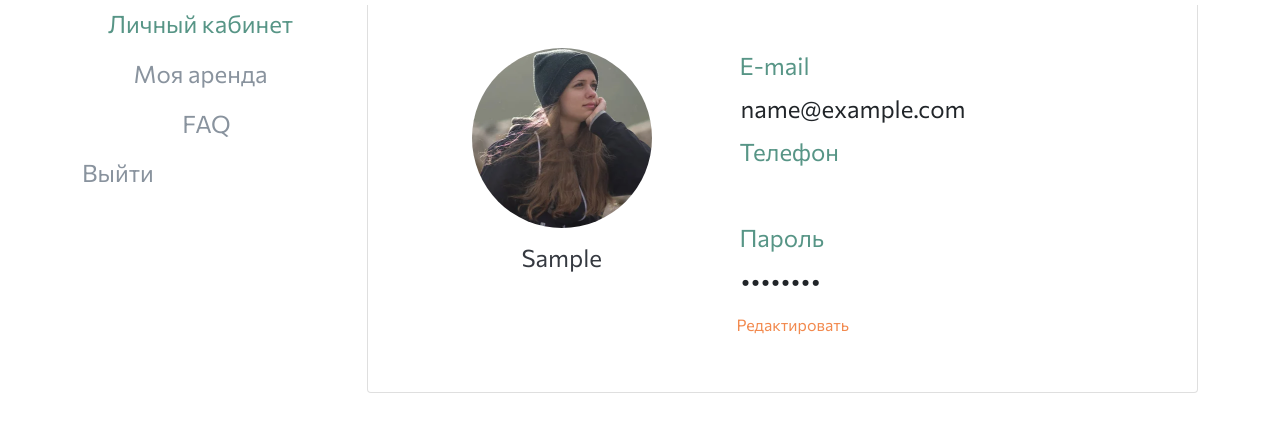
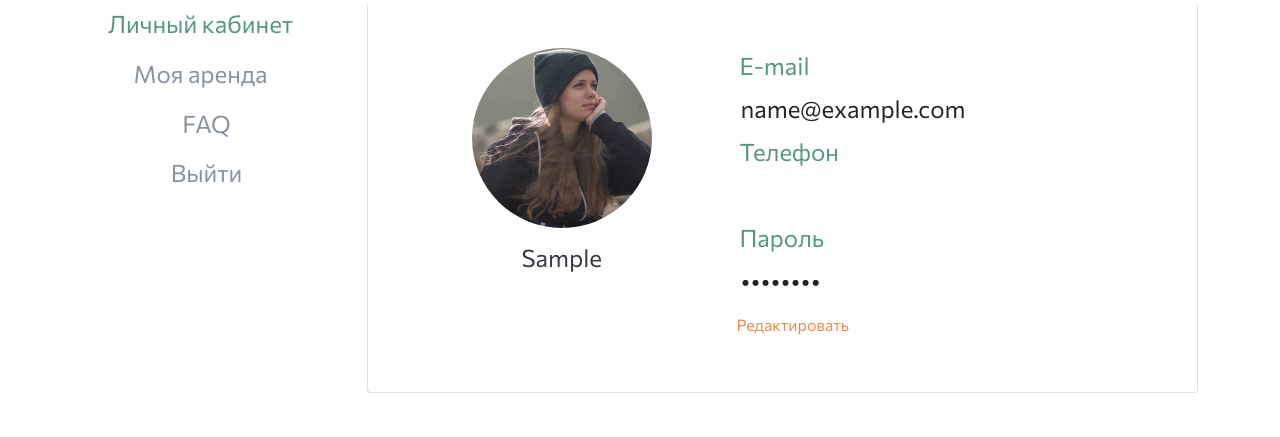
Before and after one commit to skislyakow/SelfStorage, a Django app: page /orders/my-rent/ in a window 1280 px wide. Shown: the part 163-600 px from the top of the page. Run offline with Django 5.2, Linux system fonts and the light colour scheme; the visitor is signed in with stand-in values (Sample User, id 1); data that the repository does not hold is empty.

Commit message:
fix: кнопка «Выйти» в личном кабинете центрируется как соседние табы
Кнопка «Выйти» обёрнута в <form> (нужен POST на logout) и внутри
блока формы оставалась inline-block шириной по содержимому — визуально
прижата слева, в то время как три соседние кнопки-табы являются
flex-items панели и растянуты на всю ширину (текст по центру за счёт
text-align: center у .btn). Добавлен w-100 — кнопка занимает всю
ширину формы (= ширина панели), выравнивание стало единым.

Проверено: 99 тестов OK.

```diff
--- a/config/templates/rentals/my_rent.html
+++ b/config/templates/rentals/my_rent.html
@@ -11,7 +11,7 @@
 		<a href="{% url 'faq' %}" class="btn fs_24 shadow-none text-decoration-none SelfStorage_grey SelfStorage_tab">FAQ</a>
 		<form method="post" action="{% url 'users:logout' %}">
 			{% csrf_token %}
-			<button type="submit" class="btn fs_24 shadow-none text-decoration-none SelfStorage_grey SelfStorage_tab border-0 bg-transparent">Выйти</button>
+			<button type="submit" class="btn w-100 fs_24 shadow-none text-decoration-none SelfStorage_grey SelfStorage_tab border-0 bg-transparent">Выйти</button>
 		</form>
 	</div>
 	<div class="col-lg-9">
```
